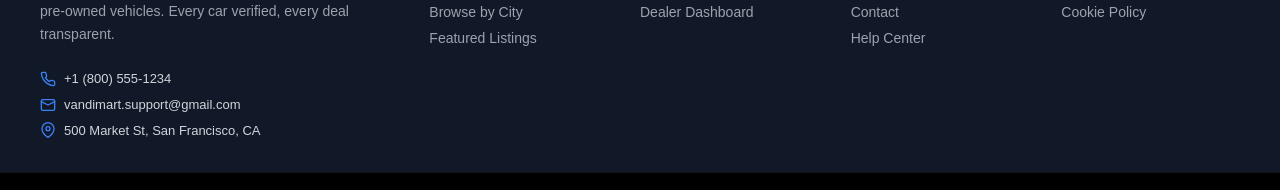
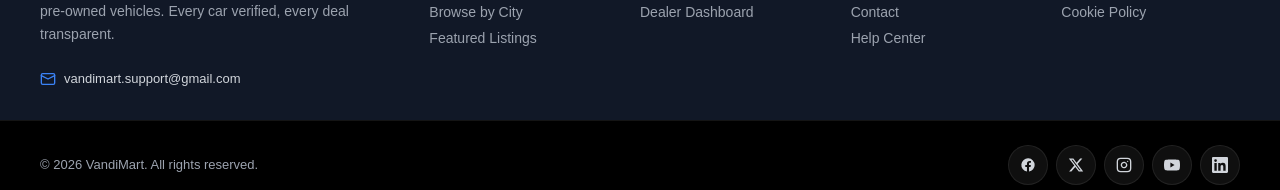
Before and after one commit to Aswin-S-Thampalakadd/used_car_sale_application, a React (Create React App) app in the folder frontend/: page / in a window 1280 px wide. Shown: the part 4617-4807 px from the top of the page. Built offline with nearby package versions, Linux system fonts and the light colour scheme; no server answers.

Commit message:
new changes

```diff
--- a/frontend/src/components/Footer/Footer.jsx
+++ b/frontend/src/components/Footer/Footer.jsx
@@ -92,7 +92,7 @@ const Footer = () => {
               </p>
 
               <div className="footer-contact">
-                <a href="tel:+18005551234" className="footer-contact-item">
+                {/* <a href="tel:+18005551234" className="footer-contact-item">
                   <svg
                     viewBox="0 0 24 24"
                     fill="none"
@@ -104,7 +104,7 @@ const Footer = () => {
                     <path d="M22 16.92v3a2 2 0 0 1-2.18 2 19.79 19.79 0 0 1-8.63-3.07 19.5 19.5 0 0 1-6-6 19.79 19.79 0 0 1-3.07-8.67A2 2 0 0 1 4.11 2h3a2 2 0 0 1 2 1.72c.13.96.36 1.9.7 2.81a2 2 0 0 1-.45 2.11L8.09 9.91a16 16 0 0 0 6 6l1.27-1.27a2 2 0 0 1 2.11-.45c.91.34 1.85.57 2.81.7A2 2 0 0 1 22 16.92z" />
                   </svg>
                   +1 (800) 555-1234
-                </a>
+                </a> */}
                 <a
                   href="mailto:vandimart.support@gmail.com"
                   className="footer-contact-item"
@@ -122,7 +122,7 @@ const Footer = () => {
                   </svg>
                   vandimart.support@gmail.com
                 </a>
-                <span className="footer-contact-item footer-contact-address">
+                {/* <span className="footer-contact-item footer-contact-address">
                   <svg
                     viewBox="0 0 24 24"
                     fill="none"
@@ -135,7 +135,7 @@ const Footer = () => {
                     <circle cx="12" cy="10" r="3" />
                   </svg>
                   500 Market St, San Francisco, CA
-                </span>
+                </span> */}
               </div>
             </div>
 
```
